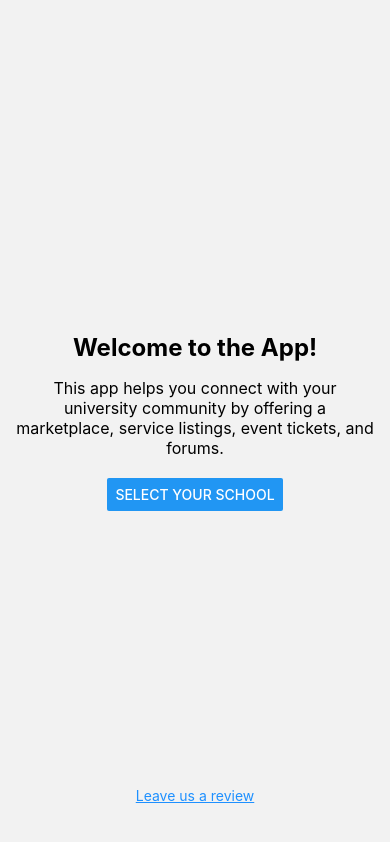
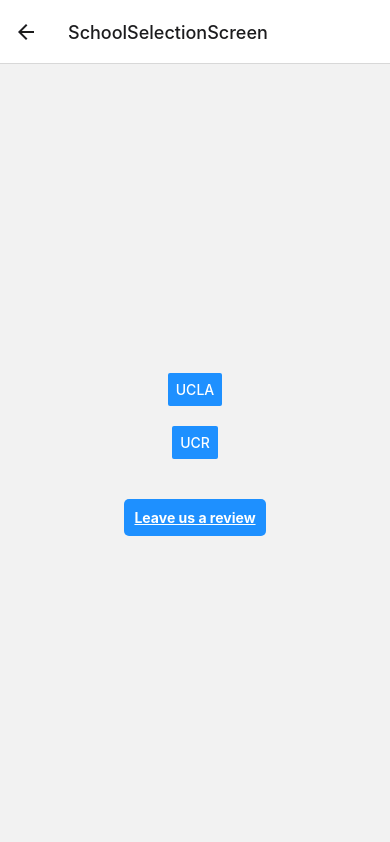
Before and after one commit to Ashwin987/UCLA_Marketplace, a React Native app: screen /SchoolSelectionScreen in a window 390 px wide. Built offline with nearby package versions, Linux system fonts and the light colour scheme.

Commit message:
Initial commit

```diff
--- a/App.tsx
+++ b/App.tsx
@@ -1,9 +1,10 @@
 import React from 'react';
 import 'react-native-gesture-handler';
-
+import LoginScreen from './LoginScreen';
+import SchoolSelectionScreen from './SchoolSelectionScreen';
+import WelcomeScreen from './WelcomeScreen';
 import { NavigationContainer } from '@react-navigation/native';
 import { createStackNavigator } from '@react-navigation/stack';
-import WelcomeScreen from './WelcomeScreen'; // Make sure you have this screen in the 'screens' folder
 
 // Create a stack navigator
 const Stack = createStackNavigator();
@@ -16,11 +17,17 @@
         <Stack.Screen
           name="WelcomeScreen"
           component={WelcomeScreen}
-          options={{ headerShown: false }} // Optional: Hide the header bar
         />
-        {/* You can add more screens here later */}
-        {/* For example: */}
-        {/* <Stack.Screen name="AnotherScreen" component={AnotherScreen} /> */}
+        {/* Login Screen */}
+        <Stack.Screen
+          name="LoginScreen"
+          component={LoginScreen}
+        />
+        {/* School Selection Screen */}
+        <Stack.Screen
+          name="SchoolSelectionScreen"
+          component={SchoolSelectionScreen}
+        />
       </Stack.Navigator>
     </NavigationContainer>
   );
--- /dev/null
+++ b/LoginScreen.js
@@ -0,0 +1,31 @@
+import React from 'react';
+import { WebView } from 'react-native-webview';
+import { View, ActivityIndicator } from 'react-native';
+
+function LoginScreen({ route, navigation }) {
+  const { url } = route.params; // Only `url` is passed to this screen initially
+
+  const handleNavigationStateChange = (navState) => {
+    // For UCR login
+    if (navState.url.includes('https://portal.ucr.edu/uPortal/f/home-student/normal/render.uP')) {
+      navigation.navigate('OptionsScreen', { selectedSchool: 'UCR' }); // Explicitly pass 'UCR' as selectedSchool
+    }
+    // For UCLA login
+    if (navState.url.includes('https://myucla.it.ucla.edu/StudentWebMVC/app/admission/home/')) {
+      navigation.navigate('OptionsScreen', { selectedSchool: 'UCLA' }); // Explicitly pass 'UCLA' as selectedSchool
+    }
+  };
+
+  return (
+    <View style={{ flex: 1 }}>
+      <WebView
+        source={{ uri: url }}
+        onNavigationStateChange={handleNavigationStateChange}
+        startInLoadingState
+        renderLoading={() => <ActivityIndicator size="large" color="#0000ff" />}
+      />
+    </View>
+  );
+}
+
+export default LoginScreen;
--- /dev/null
+++ b/ReviewButton.js
@@ -0,0 +1,32 @@
+import React from 'react';
+import { TouchableOpacity, Text, StyleSheet, Linking } from 'react-native';
+
+const ReviewButton = () => {
+    const handleReviewPress = () => {
+        const reviewUrl = 'https://docs.google.com/forms/d/e/1FAIpQLSeTZSWmSIhq5o2kpMQoJecUyZSjXVDXL95T7spYPlXKa57wdA/viewform?usp=sf_link';
+        Linking.openURL(reviewUrl);
+    };
+
+    return (
+        <TouchableOpacity style={styles.reviewButtonContainer} onPress={handleReviewPress}>
+            <Text style={styles.reviewButtonText}>Leave us a review</Text>
+        </TouchableOpacity>
+    );
+};
+
+const styles = StyleSheet.create({
+    reviewButtonContainer: {
+        marginTop: 40,
+        padding: 10,
+        backgroundColor: '#1E90FF',
+        borderRadius: 5,
+        alignItems: 'center',
+    },
+    reviewButtonText: {
+        color: 'white',
+        fontWeight: 'bold',
+        textDecorationLine: 'underline',
+    },
+});
+
+export default ReviewButton;
--- /dev/null
+++ b/SchoolSelectionScreen.js
@@ -0,0 +1,37 @@
+import React from 'react';
+import { View, Button, StyleSheet, TouchableOpacity, Text } from 'react-native';
+import ReviewButton from './ReviewButton'; // Ensure the path is correct
+
+const SchoolSelectionScreen = ({ navigation }) => {
+    return (
+        <View style={styles.container}>
+            <Button
+                title="UCLA"
+                onPress={() => navigation.navigate('LoginScreen', { url: 'https://my.ucla.edu/' })}
+                color="#1E90FF"
+            />
+            <View style={styles.buttonSpacing}>
+                <Button
+                    title="UCR"
+                    onPress={() => navigation.navigate('LoginScreen', { url: 'https://auth.ucr.edu/cas/login?service=https%3A%2F%2Fportal.ucr.edu%2FuPortal%2FLogin%3FrefUrl%3D%2FuPortal%2F' })}
+                    color="#1E90FF"
+                />
+            </View>
+            <ReviewButton navigation={navigation} />
+        </View>
+    );
+};
+
+const styles = StyleSheet.create({
+    container: {
+        flex: 1,
+        justifyContent: 'center',
+        alignItems: 'center',
+        padding: 16,
+    },
+    buttonSpacing: {
+        marginTop: 20,
+    },
+});
+
+export default SchoolSelectionScreen;
--- a/package.json
+++ b/package.json
@@ -16,7 +16,8 @@
     "react-native": "0.75.2",
     "react-native-gesture-handler": "^2.19.0",
     "react-native-safe-area-context": "^4.11.0",
-    "react-native-screens": "^3.34.0"
+    "react-native-screens": "^3.34.0",
+    "react-native-webview": "^13.12.2"
   },
   "devDependencies": {
     "@babel/core": "^7.20.0",
```
Also changed, not shown: 1 other file (tests, documents, lock files or other folders).
